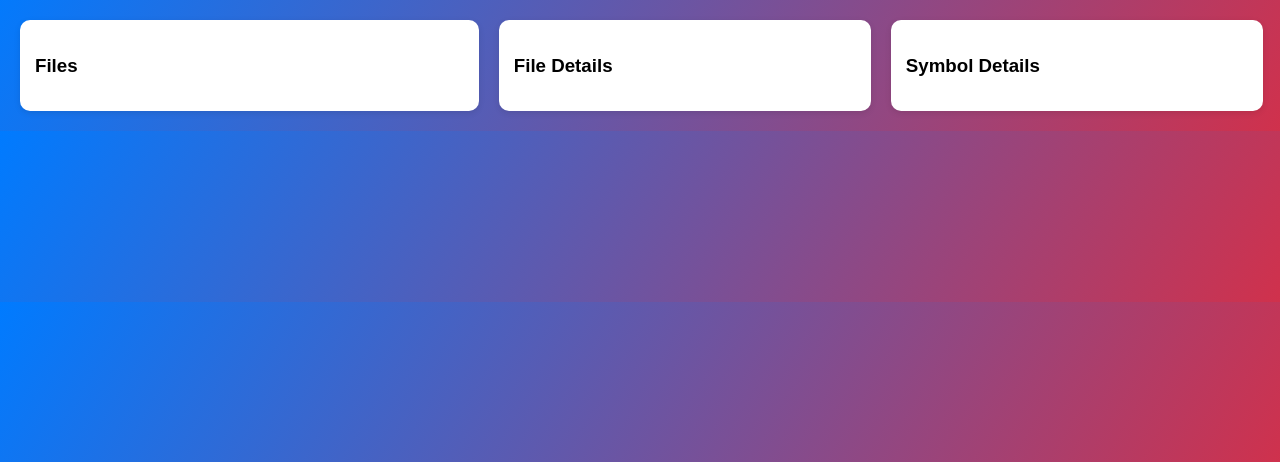
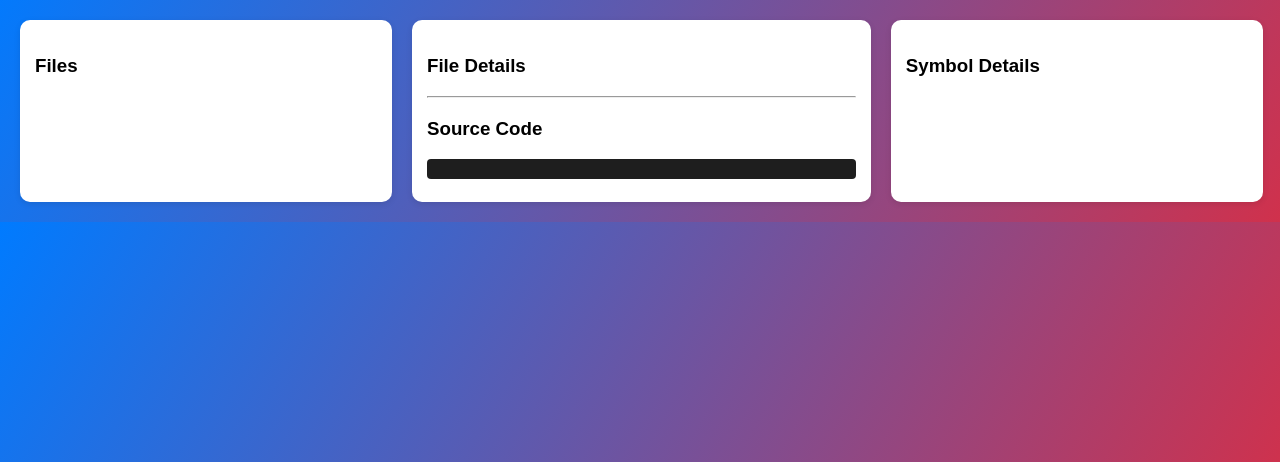
Before and after one commit to kidd1492/project_scanner, a Flask app: template web_app/templates/explorer.html in a window 1280 px wide. Shown: the part 40-502 px from the top of the page. Run offline with Flask 3, Linux system fonts and the light colour scheme; the template is opened without the code that fills it: most values are stand-ins (such as "Sample title", 1, 10 or a date in 2020); data that the repository does not hold is empty.

Commit message:
added source code view to file explorer page with shit highlighting. needs work.

```diff
--- a/api/explorer_routes.py
+++ b/api/explorer_routes.py
@@ -4,7 +4,8 @@ from flask import Blueprint, jsonify, render_template
 from services.explorer_service import (
     list_project_files,
     get_file_details,
-    get_symbol_details
+    get_symbol_details,
+    get_file_source
 )
 
 explorer_bp = Blueprint("explorer", __name__)
@@ -48,3 +49,9 @@ def explorer_symbol_details(project_name, symbol_id):
     if details is None:
         return jsonify({"error": "Symbol not found"}), 404
     return jsonify(details)
+
+
+@explorer_bp.route("/explorer/<project_name>/source/<path:filepath>")
+def explorer_file_source(project_name, filepath):
+    full = get_file_source(project_name, filepath)
+    return jsonify({"source": full})
--- a/services/explorer_service.py
+++ b/services/explorer_service.py
@@ -27,3 +27,8 @@ def get_file_details(project_name, path):
 def get_symbol_details(project_name, symbol_id):
     ir = load_ir(project_name).get("ir", {})
     return get_symbol_by_id(ir, symbol_id)
+
+
+def get_file_source(project_name, path):
+    with open(path, "r", encoding="utf-8") as f:
+        return f.read()
--- a/web_app/static/js_files/explorer.js
+++ b/web_app/static/js_files/explorer.js
@@ -1,7 +1,6 @@
 document.addEventListener("DOMContentLoaded", () => {
     loadFileList();
 });
-
 
 // ---------------------------------------------------------
 // Load all files from IR
@@ -17,9 +16,8 @@ function loadFileList() {
         });
 }
 
-
 // ---------------------------------------------------------
-// Load file details (symbols inside file)
+// Load file details + source code
 // ---------------------------------------------------------
 function loadFileDetails(path) {
     fetch(`/explorer/${PROJECT_NAME}/file/${encodeURIComponent(path)}`)
@@ -44,9 +42,10 @@ function loadFileDetails(path) {
                 ${renderSymbolList("JS Functions", file.js_functions)}
                 ${renderSymbolList("HTML Events", file.html_events)}
             `;
+
+            loadSourceCode(path);
         });
 }
-
 
 // ---------------------------------------------------------
 // Render symbol list with clickable items
@@ -58,17 +57,16 @@ function renderSymbolList(title, items) {
         <h4>${title}</h4>
         <ul>
             ${items
-                .map(i => `<li onclick="loadSymbolDetails('${i.symbol_id}')">${i.name}</li>`)
+                .map(i => `<li onclick="loadSymbolDetails('${i.symbol_id}', ${i.line})">${i.name}</li>`)
                 .join("")}
         </ul>
     `;
 }
 
-
 // ---------------------------------------------------------
-// Load symbol details (args, calls, returns, relationships)
+// Load symbol details + scroll to line + highlight
 // ---------------------------------------------------------
-function loadSymbolDetails(symbol_id) {
+function loadSymbolDetails(symbol_id, line) {
     fetch(`/explorer/${PROJECT_NAME}/symbol/${encodeURIComponent(symbol_id)}`)
         .then(r => r.json())
         .then(sym => {
@@ -84,9 +82,57 @@ function loadSymbolDetails(symbol_id) {
                 ${renderList("Calls", sym.calls)}
                 ${renderList("Returns", sym.returns ? [sym.returns] : [])}
             `;
+
+            scrollToLine(sym.line);
         });
 }
 
+// ---------------------------------------------------------
+// Load source code + highlight
+// ---------------------------------------------------------
+function loadSourceCode(path) {
+    fetch(`/explorer/${PROJECT_NAME}/source/${encodeURIComponent(path)}`)
+        .then(r => r.json())
+        .then(data => {
+            const codeBlock = document.querySelector("#code-viewer code");
+
+            const safe = data.source
+                .replace(/</g, "&lt;")
+                .replace(/>/g, "&gt;");
+
+            codeBlock.innerHTML = safe;
+
+            Prism.highlightAll();
+        });
+}
+
+// ---------------------------------------------------------
+// Scroll to a specific line in the code viewer
+// ---------------------------------------------------------
+function scrollToLine(line) {
+    const viewer = document.getElementById("code-viewer");
+    const codeLines = viewer.innerText.split("\n");
+
+    if (line < 1 || line > codeLines.length) return;
+
+    const approxHeight = 18; // px per line
+    viewer.scrollTop = (line - 1) * approxHeight;
+
+    highlightLine(line);
+}
+
+// ---------------------------------------------------------
+// Highlight a specific line
+// ---------------------------------------------------------
+function highlightLine(line) {
+    const viewer = document.getElementById("code-viewer");
+
+    viewer.classList.remove("highlight-line");
+    void viewer.offsetWidth;
+
+    viewer.style.setProperty("--highlight-line", line);
+    viewer.classList.add("highlight-line");
+}
 
 // ---------------------------------------------------------
 // Helper: render list sections
--- a/web_app/static/js_files/trace.js
+++ b/web_app/static/js_files/trace.js
@@ -66,7 +66,7 @@ function renderTraceTree(tree) {
 function renderMermaid(data) {
     const el = document.getElementById("mermaid-diagram");
     const code = data.mermaid || "";
-
+    console.log(code)
     el.innerHTML = `<div class="mermaid">${code}</div>`;
     mermaid.init(undefined, el.querySelectorAll(".mermaid"));
 }
--- a/web_app/static/styles.css
+++ b/web_app/static/styles.css
@@ -137,7 +137,7 @@ body {
 
 .explorer-container {
     display: grid;
-    grid-template-columns: 37% 30% 30%;
+    grid-template-columns: 30% 37% 30%;
     gap: 20px;
     padding: 20px;
 }
@@ -202,3 +202,27 @@ body {
     padding: 10px;
     border-radius: 6px;
 }
+
+
+#code-viewer {
+    max-height: 500px;
+    overflow-y: scroll;
+    background: #1e1e1e;
+    padding: 10px;
+    border-radius: 4px;
+}
+
+.highlight-line code {
+    position: relative;
+}
+
+.highlight-line code::after {
+    content: "";
+    position: absolute;
+    left: 0;
+    right: 0;
+    height: 18px;
+    top: calc((var(--highlight-line) - 1) * 18px);
+    background: rgba(255, 255, 0, 0.2);
+    pointer-events: none;
+}
--- a/web_app/templates/dashboard.html
+++ b/web_app/templates/dashboard.html
@@ -8,7 +8,8 @@
 </script>
 
 <link rel="stylesheet" href="/static/css/dashboard.css">
-<script src="/static/js/dashboard.js" defer></script>
+<script src="{{ url_for('static', filename='js_files/dashboard.js') }}" defer></script>
+
 
 <div class="dashboard-container">
 
--- a/web_app/templates/explorer.html
+++ b/web_app/templates/explorer.html
@@ -7,7 +7,11 @@
     const PROJECT_NAME = "{{ project.project_name }}";
 </script>
 
-<script src="/static/js/explorer.js" defer></script>
+<script src="{{ url_for('static', filename='js_files/explorer.js') }}" defer></script>
+
+<!-- Prism for syntax highlighting -->
+<link rel="stylesheet" href="https://cdnjs.cloudflare.com/ajax/libs/prism/1.29.0/themes/prism.min.css">
+<script src="https://cdnjs.cloudflare.com/ajax/libs/prism/1.29.0/prism.min.js"></script>
 
 <div class="explorer-container">
 
@@ -17,10 +21,15 @@
         <ul id="file-list"></ul>
     </div>
 
-    <!-- MIDDLE: File Details -->
+    <!-- MIDDLE: File Details + Code Viewer -->
     <div class="explorer-panel" id="file-details-panel">
         <h3>File Details</h3>
         <div id="file-details"></div>
+
+        <hr>
+
+        <h3>Source Code</h3>
+        <pre id="code-viewer" class="code-block"><code class="language-python"></code></pre>
     </div>
 
     <!-- RIGHT: Symbol Details -->
--- a/web_app/templates/layout.html
+++ b/web_app/templates/layout.html
@@ -14,17 +14,14 @@
     <ul class="nav">
         <li><a href="/">Home</a></li>
 
-        <!-- Always available -->
         <li><a href="/dashboard/{{ project.project_name }}">Dashboard</a></li>
 
-        <!-- Only show these if a project is loaded -->
         {% if project %}
             <li><a href="/explorer/{{ project.project_name }}">Explorer</a></li>
             <li><a href="/trace/{{ project.project_name }}">Traces</a></li>
             <li><a href="/mermaid/{{ project.project_name }}">Mermaid Diagrams</a></li>
         {% endif %}
 
-        <!-- Always available (future tools) -->
         <li><a href="/template-builder">Template Builder</a></li>
         <li><a href="/brainstorm">Brainstorming</a></li>
         <li><a href="/security">Security Scanner</a></li>
@@ -32,12 +29,10 @@
     {% endblock %}
 </nav>
 
-
 {% block body %}{% endblock %}
 
 <script src="{{ url_for('static', filename='js_files/javascript.js') }}"></script>
-<script src="{{ url_for('static', filename='js_files/dashboard.js') }}"></script>
-<script src="{{ url_for('static', filename='js_files/explorer.js') }}"></script>
+<!-- dashboard.js is intentionally NOT global anymore -->
 
 </body>
 </html>
```
Also changed, not shown: web_app/static/images/code_explorer.jpg.
